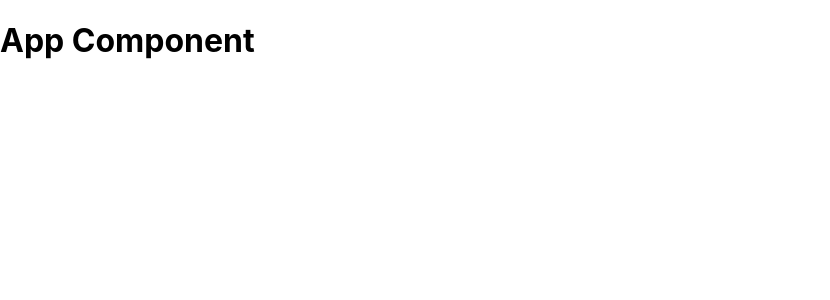
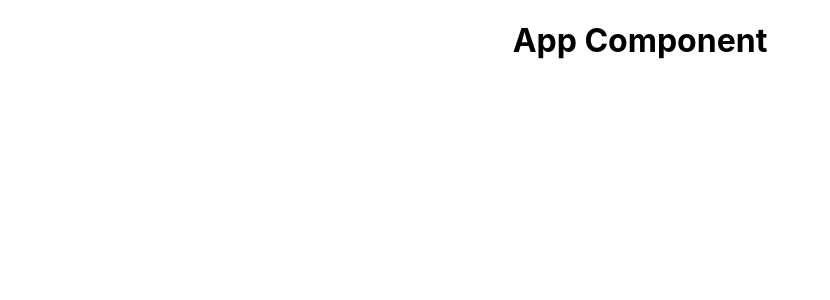
Before and after one commit to MarkRyuo/MicroBlog, a React (Vite) app: page / in a window 1280 px wide. Shown: the top 300 px of the page, without its empty margins (0-830 px from the left). Built offline with nearby package versions, Linux system fonts and the light colour scheme.

Commit message:
Subject : Body

```diff
--- a/src/App.jsx
+++ b/src/App.jsx
@@ -4,11 +4,11 @@
 
 
   return (
-    <>
-      <div>
+    <div className='App'>
+      <div className='content'>
         <h1>App Component</h1>
       </div>
-    </>
+    </div>
   )
 }
 
```
